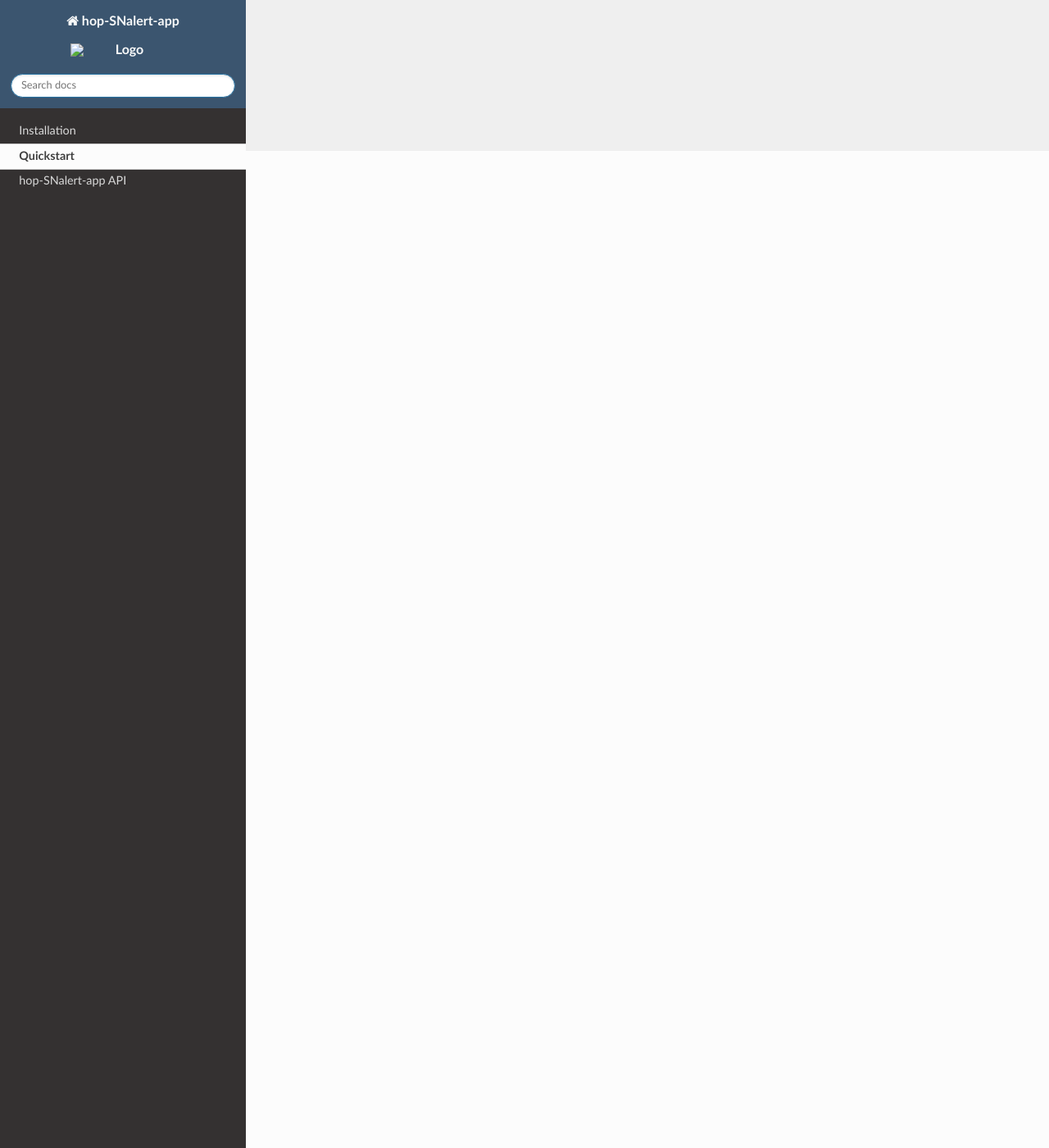
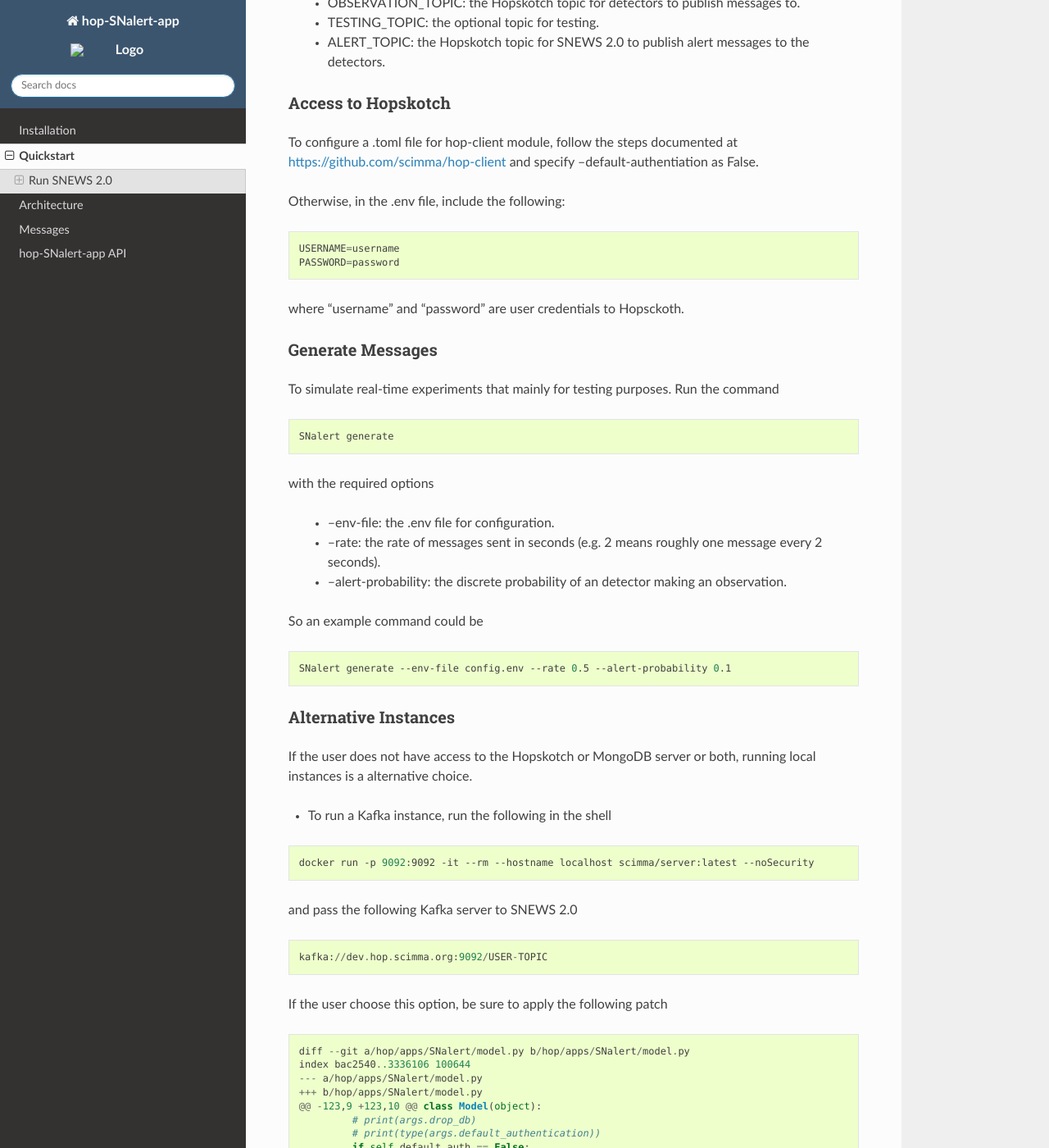
Before and after one commit to SNEWS2/hop-SNalert-app, a Sphinx documentation site: the page built from doc/user/quickstart.rst, in a window 1280 px wide and 1400 px high, scrolled down 1216 px. Shown: the whole window at 82% size. Built offline with Sphinx 7.4.7 and the Read the Docs theme 2.0.0, drawn with Linux system fonts in a browser that asks for light colours; pages that are not in the unit, such as notebooks, are missing from menus; some of the changed text lies outside the part shown.

```diff
--- a/doc/index.rst
+++ b/doc/index.rst
@@ -9,6 +9,9 @@ User's Guide
 
    user/installation
    user/quickstart
+   user/architecture
+   user/messages
+   user/protocols
 
 API Reference
 -------------
--- a/doc/user/quickstart.rst
+++ b/doc/user/quickstart.rst
@@ -5,9 +5,159 @@ Quickstart
 .. contents::
    :local:
 
+
+Run SNEWS 2.0
+-------------
+
+After installing the module, the command that does the magic is:
+
+.. code:: bash
+
+    SNalert model
+
+The two required options are:
+
+    * --f: the .env file for required environment variables.
+    * --no-auth: True to use the default .toml file. Otherwise, use Hopskotch authentication in the .env file.
+
+So an example command would be
+
+.. code::
+
+     SNalert model --env-file config.env --no-auth
+
+Configuration
+^^^^^^^^^^^^^^
+
+The user should create a .env file and pass the file path to the --f
+option when running SNEWS 2.0. The .env file should include the following:
+
 .. code:: python
 
-    from hop.apps import SNalert
+    TIMEOUT=
+    TIME_STRING_FORMAT=
+    DATABASE_SERVER=
+    NEW_DATABASE=
+    OBSERVATION_TOPIC=
+    TESTING_TOPIC=
+    HEARTBEAT_TOPIC=
+    ALERT_TOPIC=
+
+The definition of these environmental variables are:
+
+    * TIMEOUT: the loose threshold in the supernova alert protocol.
+    * TIME_STRING_FORMAT: the string format of time in all SNEWS messages.
+    * DATABASE_SERVER: the database server to that SNEWS 2.0 connects to in order to store messages for processing. In the current version, the app takes in a **MongoDB** server.
+    * NEW_DATABASE: "True" to drop all previous messages and "False" to keep them.
+    * OBSERVATION_TOPIC: the Hopskotch topic for detectors to publish messages to.
+    * TESTING_TOPIC: the optional topic for testing.
+    * ALERT_TOPIC: the Hopskotch topic for SNEWS 2.0 to publish alert messages to the detectors.
+
+Access to Hopskotch
+^^^^^^^^^^^^^^^^^^^
+
+To configure a .toml file for hop-client module, follow the steps documented
+at https://github.com/scimma/hop-client and specify --default-authentiation as False.
+
+Otherwise, in the .env file, include the following:
+
+.. code:: python
+
+    USERNAME=username
+    PASSWORD=password
+
+where "username" and "password" are user credentials to Hopsckoth.
 
 
-This will do something.
+Generate Messages
+^^^^^^^^^^^^^^^^^^
+
+To simulate real-time experiments that mainly for testing purposes. Run the command
+
+.. code:: bash
+
+    SNalert generate
+
+with the required options
+
+    * --env-file: the .env file for configuration.
+    * --rate: the rate of messages sent in seconds (e.g. 2 means roughly one message every 2 seconds).
+    * --alert-probability: the discrete probability of an detector making an observation.
+
+So an example command could be
+
+.. code:: bash
+
+    SNalert generate --env-file config.env --rate 0.5 --alert-probability 0.1
+
+
+Alternative Instances
+^^^^^^^^^^^^^^^^^^^^^^
+
+If the user does not have access to the Hopskotch or MongoDB server or both,
+running local instances is a alternative choice.
+
+* To run a Kafka instance, run the following in the shell
+
+.. code:: bash
+
+    docker run -p 9092:9092 -it --rm --hostname localhost scimma/server:latest --noSecurity
+
+and pass the following Kafka server to SNEWS 2.0
+
+.. code:: python
+
+    kafka://dev.hop.scimma.org:9092/USER-TOPIC
+
+If the user choose this option, be sure to apply the following patch
+
+.. code:: python
+
+    diff --git a/hop/apps/SNalert/model.py b/hop/apps/SNalert/model.py
+    index bac2540..3336106 100644
+    --- a/hop/apps/SNalert/model.py
+    +++ b/hop/apps/SNalert/model.py
+    @@ -123,9 +123,10 @@ class Model(object):
+             # print(args.drop_db)
+             # print(type(args.default_authentication))
+             if self.default_auth == False:
+    -            username = os.getenv("USERNAME")
+    -            password = os.getenv("PASSWORD")
+    -            self.auth = Auth(username, password, method=auth.SASLMethod.PLAIN)
+    +            self.auth = False
+    +            #username = os.getenv("USERNAME")
+    +            #password = os.getenv("PASSWORD")
+    +            #self.auth = Auth(username, password, method=auth.SASLMethod.PLAIN)
+             self.experiment_topic = os.getenv("OBSERVATION_TOPIC")
+             self.testing_topic = os.getenv("TESTING_TOPIC")
+             self.heartbeat_topic = os.getenv("HEARTBEAT_TOPIC")
+    @@ -153,7 +154,8 @@ class Model(object):
+                     # print(type(gcn_dict))
+                     # print(prepare_gcn(gcn_dict))
+                     print("--THE MODEL")
+    -                msg_dict = msg.asdict()['content']
+    +                #msg_dict = msg.asdict()['content']
+    +                msg_dict = json.loads(msg.content['content'])
+                     print(msg_dict)
+                     print(type(msg_dict))
+                     print(msg_dict['header']['SUBJECT'])
+
+to work around the authentication required in the application.
+
+* To run a MongoDB instance, either run
+
+.. code:: bash
+
+    docker run -p 27017:27017 -it --rm --hostname localhost mongo:latest
+
+or run
+
+.. code:: bash
+
+    pip install -U mongoengine
+
+and pass the following MongoDB server to SNEWS 2.0
+
+.. code::
+
+    mongodb://localhost:27017/
```
Also changed, not shown: doc/user/architecture.rst (added, +86 -0 lines), doc/user/messages.rst (added, +121 -0 lines), doc/user/protocol.rst (added, +35 -0 lines).
